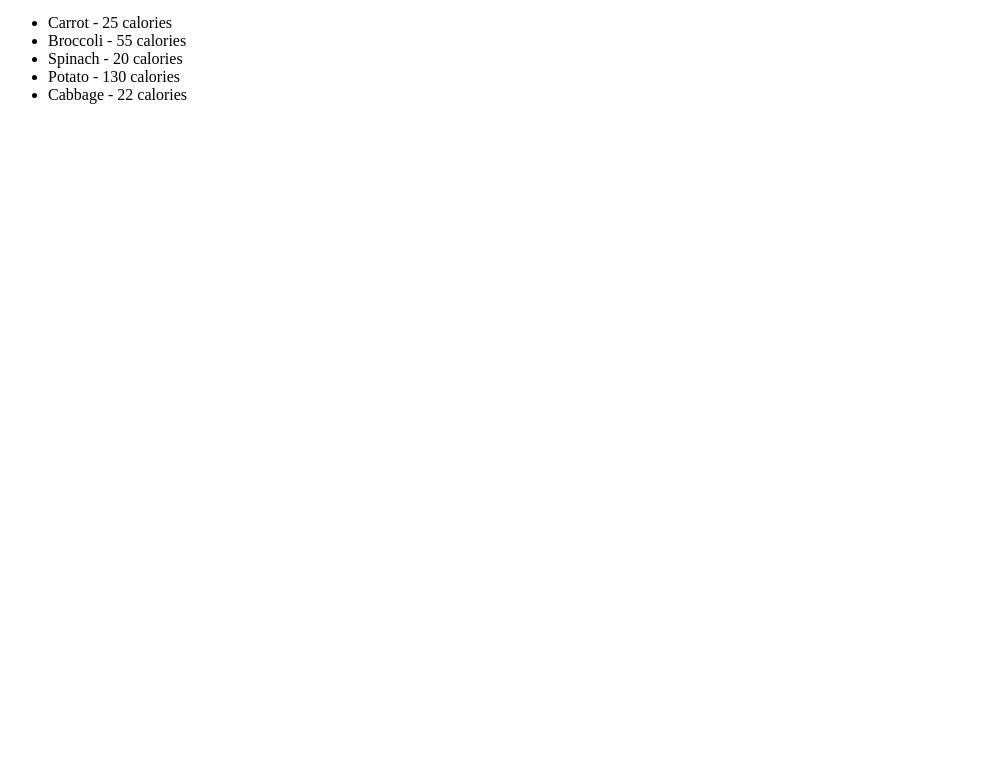
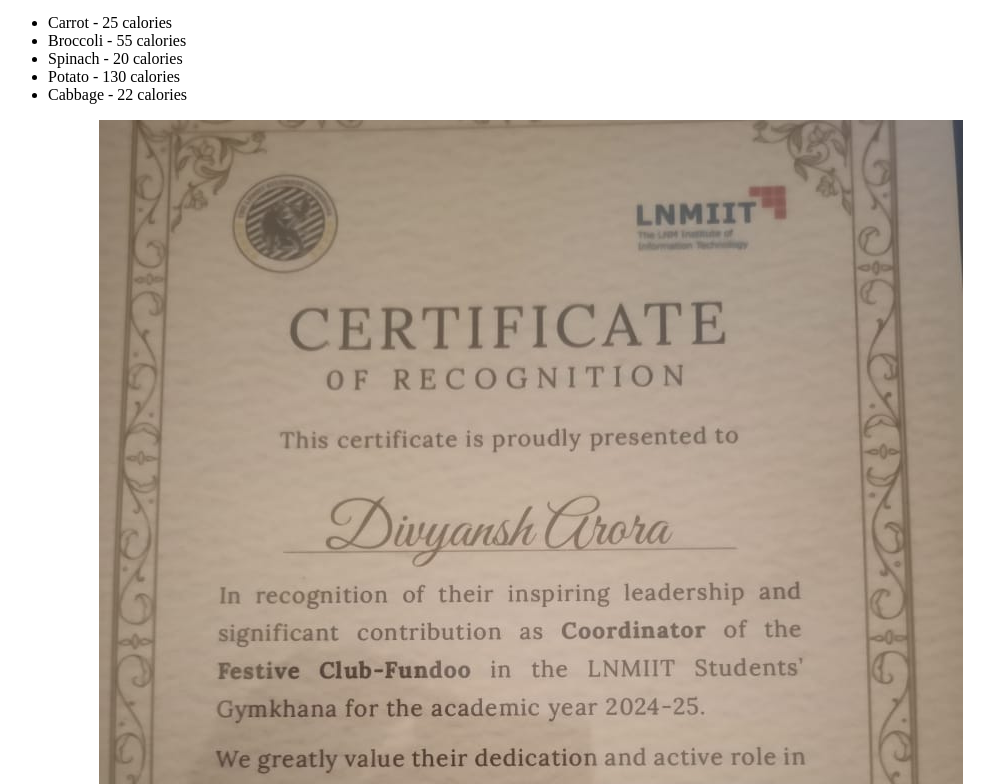
Before and after one commit to Aroraboy/React, a React (Vite) app in the folder react-app/: page / in a window 1280 px wide. Shown: the part 1656-2440 px from the top of the page, without its empty margins (0-994 px from the left). Before the commit the page ends 1776 px from the top, so only its background shows below. Built offline with nearby package versions, Linux system fonts and the light colour scheme.

Commit message:
feat: integrate Img component and update Button click handler in App

```diff
--- a/react-app/src/App.jsx
+++ b/react-app/src/App.jsx
@@ -6,6 +6,7 @@
 import Student from "./student.jsx";
 import UserGreeting from "./UserGreeting.jsx";
 import List from "./List.jsx";
+import Img from "./img.jsx";
 
 function App() {
 
@@ -27,7 +28,6 @@
     <Food/>
     <Footer/>
     <Card/>
-    <Button/>
     <Student name="John Doe" age="30" isStudent={true}/>
     <Student name="Jane Smith" age="25" isStudent={false}/>
     <Student name="Alice Johnson" age="22" isStudent={true}/>
@@ -36,6 +36,8 @@
     <UserGreeting isLoggedIn={true} username="Divyansh"  />
     {fruits.length > 0 ?<List items={fruits} category="Fruits"/> : null}
     {vegetables.length > 0 ? <List items={vegetables} category="Vegetables"/> : null}
+    <Button/>
+    <Img/>
     </>
   )
 }
--- a/react-app/src/Button.jsx
+++ b/react-app/src/Button.jsx
@@ -1,6 +1,20 @@
 
 
 function Button() {
+
+    // let count = 0;
+    //     const handleClick= (name) => {
+    //         if(count < 3){
+    //             count++;
+    //             console.log(`${name} clicked me ${count} time/s`)
+
+    //         }else{
+    //             console.log(`No more clicks allowed, ${name}`)
+    //         }
+    //     }
+
+    const handleClick = (e) => e.target.textContent = "Clicked!";
+
 
         const styles = {
 
@@ -13,7 +27,7 @@
 
         }
         return(
-        <button style={styles}>Click me</button>
+        <button onClick={(e) => handleClick(e)} style={styles}>Click me</button>
     );
 }
 
--- /dev/null
+++ b/react-app/src/img.jsx
@@ -0,0 +1,10 @@
+
+function Img() {
+    const imageUrl = './src/assets/certificate_fundoo.jpg'
+
+    const handleClick = (e) => e.target.style.display = "none";
+
+    return(<img onClick={(e) => handleClick(e)} src={imageUrl} alt="Certificate Fundoo" />)
+}
+
+export default Img
```
